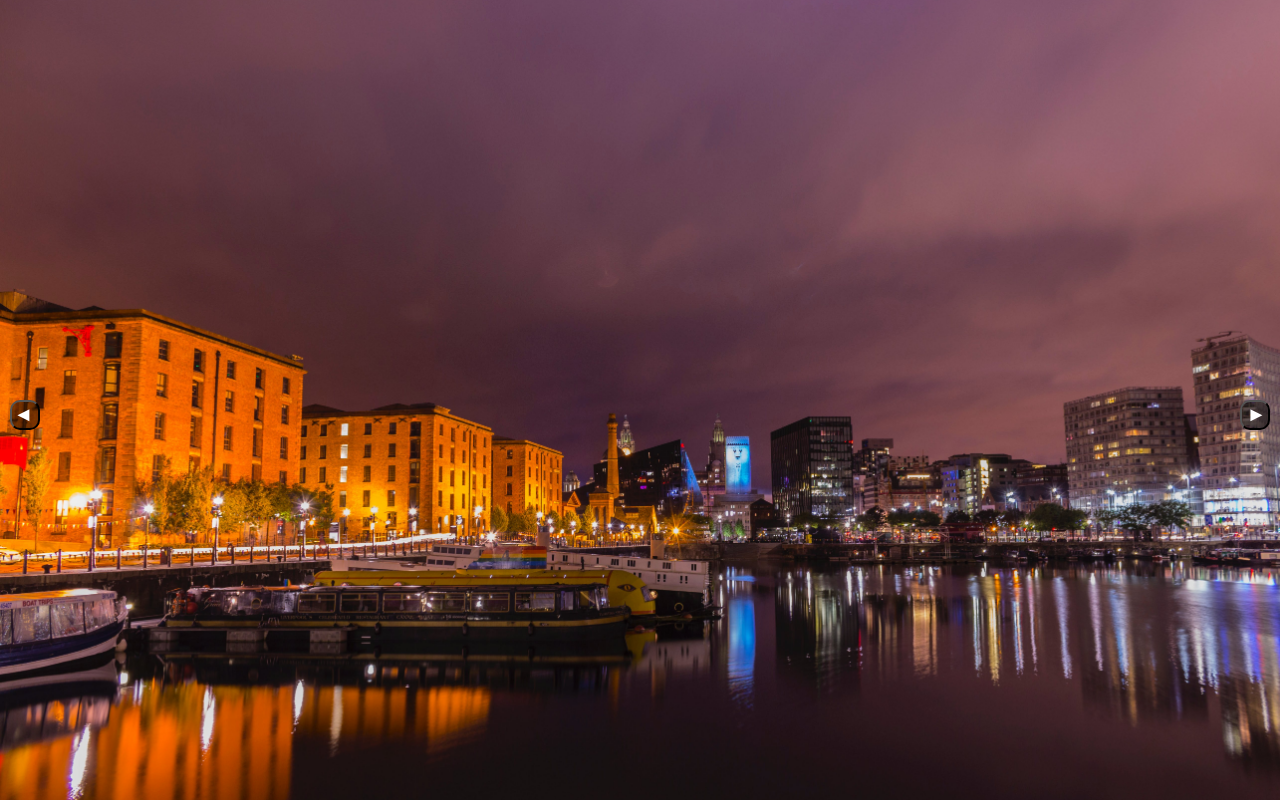
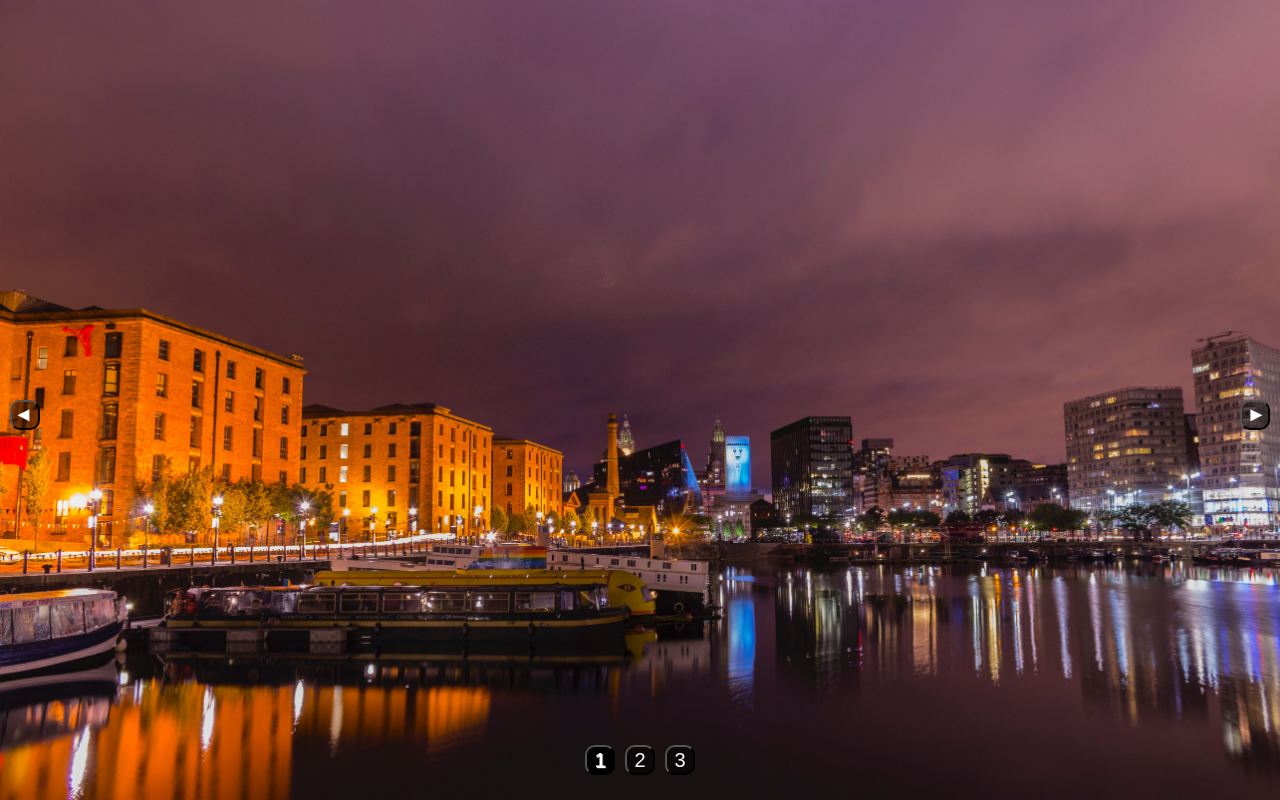
Before and after one commit to Pokie96/Image-Slider, a website built with webpack: page dist/index.html in a window 1280 px wide. Built offline with nearby package versions, Linux system fonts and the light colour scheme.

Commit message:
Add index buttons to the image slider so particular images can be selected from the index buttons created at the bottom of the screen

```diff
--- a/src/index.js
+++ b/src/index.js
@@ -3,6 +3,8 @@ import './style.css';
 const images = document.querySelectorAll('.image');
 const previousButton = document.querySelector('#left-slide-arrow');
 const nextButton = document.querySelector('#right-slide-arrow');
+const indexContainer = document.querySelector('.canvas-footer');
+const indexButtons = [];
 
 let imageIndex = 0;
 
@@ -16,6 +18,10 @@ function nextImage(){
     }
 
     let currentImage = images[imageIndex];
+
+    removeAllActiveIndexButtons();
+
+    setActiveIndexButton(indexButtons[imageIndex]);
 
     previousImage.removeAttribute("data-active");
     currentImage.setAttribute("data-active", "");
@@ -32,6 +38,10 @@ function previousImage(){
 
     let currentImage = images[imageIndex];
 
+    removeAllActiveIndexButtons();
+
+    setActiveIndexButton(indexButtons[imageIndex]);
+
     previousImage.removeAttribute("data-active");
     currentImage.setAttribute("data-active", "");
 }
@@ -39,3 +49,42 @@ function previousImage(){
 previousButton.addEventListener('click', previousImage);
 
 nextButton.addEventListener('click', nextImage);
+
+function createIndexButtons(){
+    for(let i = 0; i < images.length; i++){
+        let indexButton = document.createElement('button');
+        indexButton.className = 'image-index-btn';
+        indexButton.innerText = `${i + 1}`;
+
+        indexButton.addEventListener('click', () => {
+            removeAllActiveIndexButtons();
+            setActiveIndexButton(indexButton);
+            removeAllActiveImages();
+            images[i].setAttribute('data-active', '');
+            imageIndex = i;
+        })
+
+        indexContainer.appendChild(indexButton);
+        indexButtons.push(indexButton);
+    }
+    setActiveIndexButton(indexContainer.firstChild);
+}
+
+function setActiveIndexButton(indexButton){
+    indexButton.setAttribute("data-active", "");
+}
+
+function removeAllActiveIndexButtons(){
+    const indexButtons = document.querySelectorAll('.image-index-btn');
+    for(let button of indexButtons){
+        button.removeAttribute('data-active');
+    }
+}
+
+function removeAllActiveImages(){
+    for(let image of images){
+        image.removeAttribute('data-active');
+    }
+}
+
+createIndexButtons();
--- a/src/style.css
+++ b/src/style.css
@@ -8,12 +8,6 @@ body{
     justify-content: center;
     align-items: center;
     width: 100vw;
-}
-
-.image-slider{
-    display: flex;
-    justify-content: center;
-    align-items: center;
 }
 
 .image-canvas{
@@ -80,3 +74,37 @@ body{
     cursor: pointer;
     background-color: rgba(0, 0, 0, 1);
 }
+
+.canvas-footer{
+    z-index: 1;
+    position: absolute;
+    bottom: 0;
+    width: 100%;
+    height: 10%;
+    display: flex;
+    flex-direction: row;
+    justify-content: center;
+    align-items: center;
+}
+
+.image-index-btn{
+    margin-left: 5px;
+    margin-right: 5px;
+    font-size: 20px;
+    height: 30px;
+    width: 30px;
+    color: white;
+    background-color: rgba(0, 0, 0, 0.5);
+    border-radius: 10px;
+}
+
+.image-index-btn:hover{
+    cursor: pointer;
+    background-color: rgba(0, 0, 0, 1);
+    text-shadow: 0.5px 0.5px 1px white;
+}
+
+.image-index-btn[data-active]{
+    background-color: rgba(0, 0, 0, 1);
+    text-shadow: 1px 1px 1px white, 1px 1px 1px white;
+}
```
Also changed, not shown: dist/index.html, dist/main.js.
